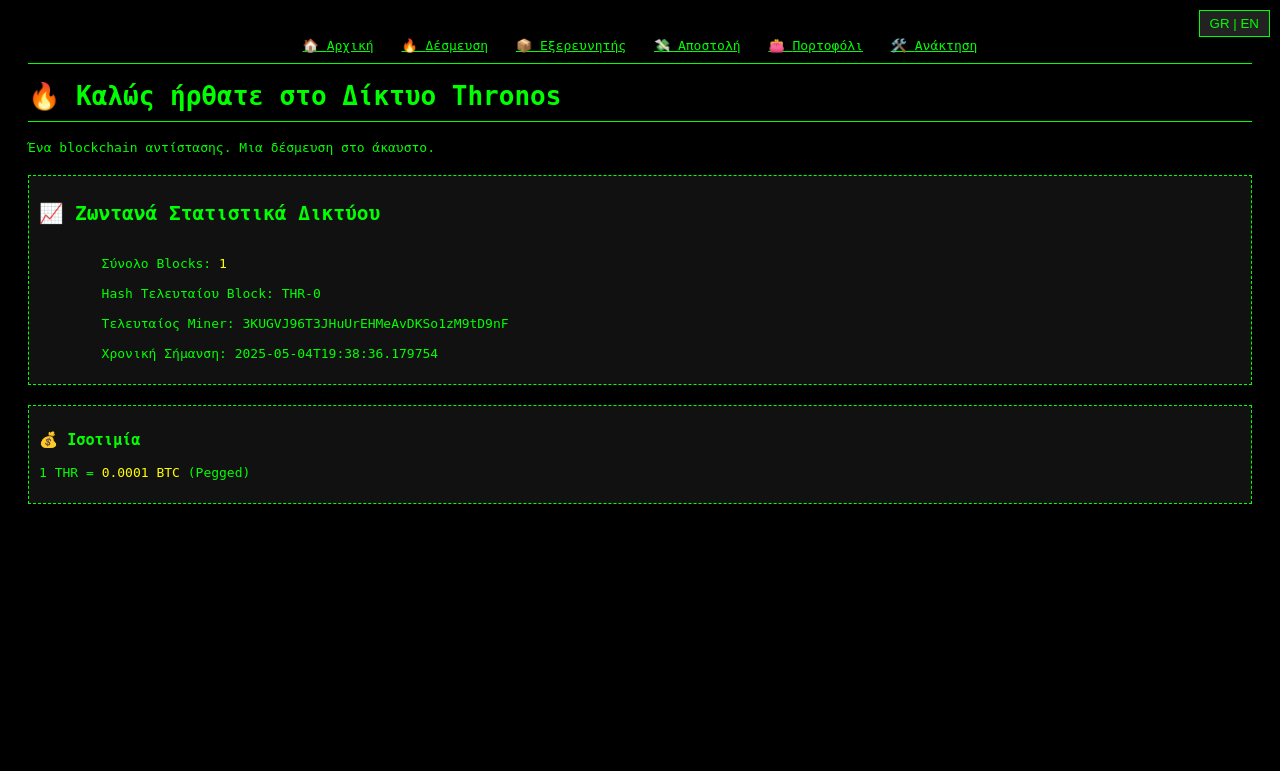
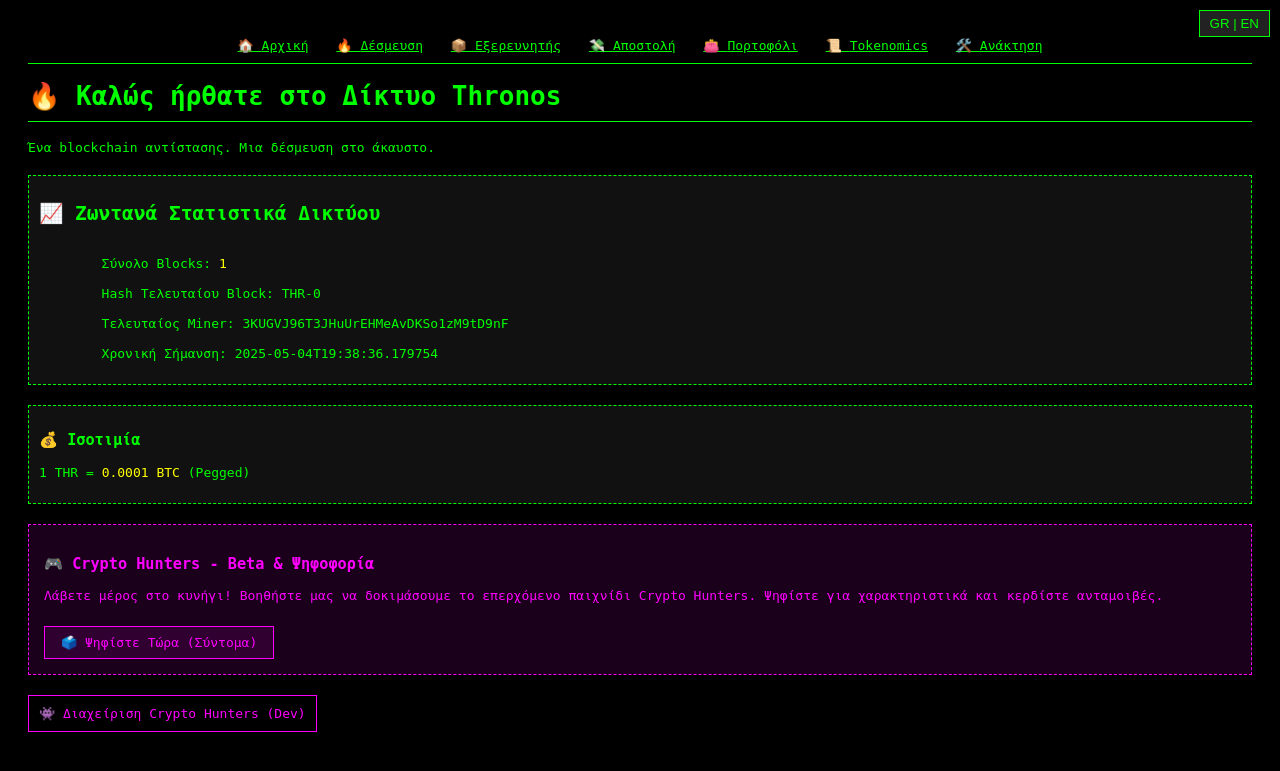
Before and after one commit to Tsipchain/thronos-V3, a Flask app: page / in a window 1280 px wide. Shown: the top 771 px of the page. Run offline with Flask 2, Linux system fonts and the light colour scheme.

Commit message:
Update index.html

```diff
--- a/templates/index.html
+++ b/templates/index.html
@@ -34,6 +34,37 @@
         cursor: pointer;
     }
     .lang-en { display: none; }
+    .game-link {
+        margin-top: 20px;
+        padding: 10px;
+        border: 1px solid #f0f;
+        color: #f0f;
+        display: inline-block;
+        text-decoration: none;
+    }
+    .game-link:hover {
+        background: #200;
+    }
+    .beta-section {
+        background: #1a001a;
+        padding: 15px;
+        margin-top: 20px;
+        border: 1px dashed #f0f;
+        color: #f0f;
+    }
+    .beta-btn {
+        background: #300030;
+        color: #f0f;
+        border: 1px solid #f0f;
+        padding: 8px 16px;
+        text-decoration: none;
+        display: inline-block;
+        margin-top: 10px;
+        cursor: pointer;
+    }
+    .beta-btn:hover {
+        background: #500050;
+    }
   </style>
 </head>
 <body>
@@ -46,6 +77,7 @@
   <a href="/viewer" style="color:#0f0;margin:10px;">📦 <span class="lang-el">Εξερευνητής</span><span class="lang-en">Viewer</span></a>
   <a href="/send" style="color:#0f0;margin:10px;">💸 <span class="lang-el">Αποστολή</span><span class="lang-en">Send</span></a>
   <a href="/wallet" style="color:#0f0;margin:10px;">👛 <span class="lang-el">Πορτοφόλι</span><span class="lang-en">Wallet</span></a>
+  <a href="/tokenomics" style="color:#0f0;margin:10px;">📜 <span class="lang-el">Tokenomics</span><span class="lang-en">Tokenomics</span></a>
   <a href="/recovery" style="color:#0f0;margin:10px;">🛠️ <span class="lang-el">Ανάκτηση</span><span class="lang-en">Recovery</span></a>
 </div>
 
@@ -65,6 +97,22 @@
   <h3>💰 <span class="lang-el">Ισοτιμία</span><span class="lang-en">Exchange Rate</span></h3>
   <p>1 THR = <span class="highlight">0.0001 BTC</span> (Pegged)</p>
 </div>
+
+<!-- Crypto Hunters Beta Section -->
+<div class="beta-section">
+    <h3>🎮 <span class="lang-el">Crypto Hunters - Beta & Ψηφοφορία</span><span class="lang-en">Crypto Hunters - Beta & Voting</span></h3>
+    <p>
+        <span class="lang-el">Λάβετε μέρος στο κυνήγι! Βοηθήστε μας να δοκιμάσουμε το επερχόμενο παιχνίδι Crypto Hunters. Ψηφίστε για χαρακτηριστικά και κερδίστε ανταμοιβές.</span>
+        <span class="lang-en">Join the hunt! Help us test the upcoming Crypto Hunters game. Vote on features and earn rewards.</span>
+    </p>
+    <a href="#" class="beta-btn" onclick="alert('Coming Soon! / Σύντομα κοντά σας!')">
+        <span class="lang-el">🗳️ Ψηφίστε Τώρα (Σύντομα)</span><span class="lang-en">🗳️ Vote Now (Coming Soon)</span>
+    </a>
+</div>
+
+<a href="http://localhost:3000/panel" target="_blank" class="game-link">
+    👾 <span class="lang-el">Διαχείριση Crypto Hunters (Dev)</span><span class="lang-en">Crypto Hunters Admin (Dev)</span>
+</a>
 
 <script>
 function toggleLanguage() {
@@ -98,7 +146,6 @@ fetch("/chain")
   .then(data => {
     const blocks = data || [];
     const last = blocks[blocks.length - 1] || {};
-    const currentLang = localStorage.getItem('lang') || 'el';
 
     const labels = {
         el: {
@@ -114,10 +161,6 @@ fetch("/chain")
             timestamp: "Timestamp"
         }
     };
-
-    // We update the innerHTML dynamically, so we need to handle lang switch for this dynamic content too if we want it perfect,
-    // but for simplicity, we will just render based on current lang load.
-    // A better approach for dynamic content is to have spans with classes.
 
     const renderStats = () => {
         const lang = localStorage.getItem('lang') || 'el';
```
